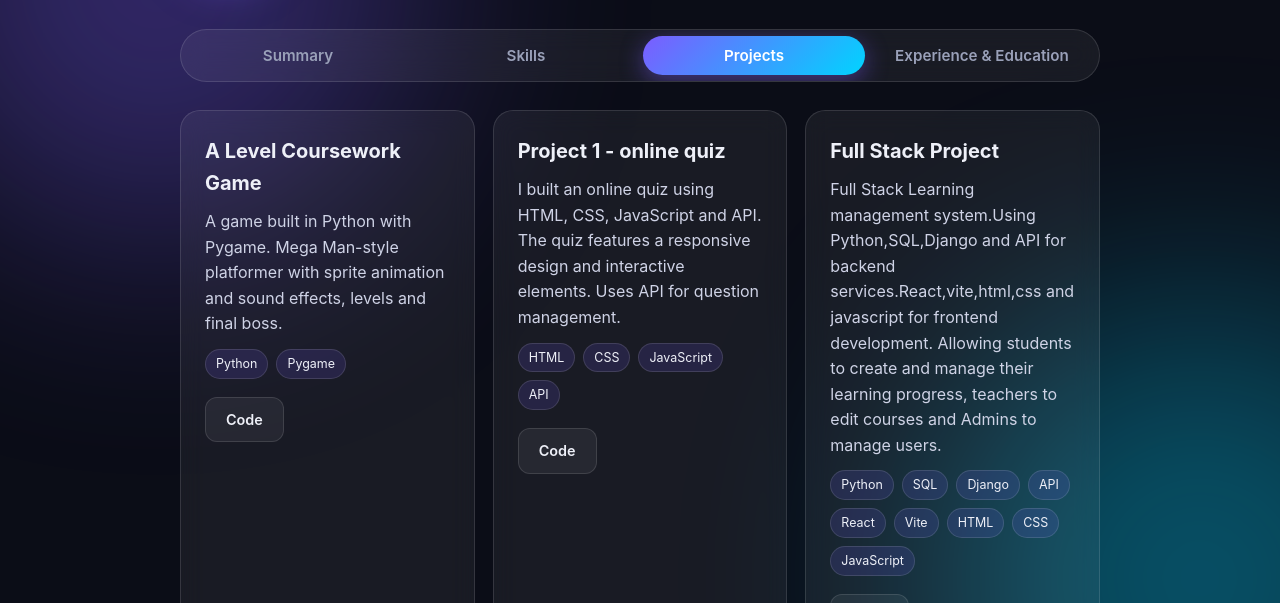
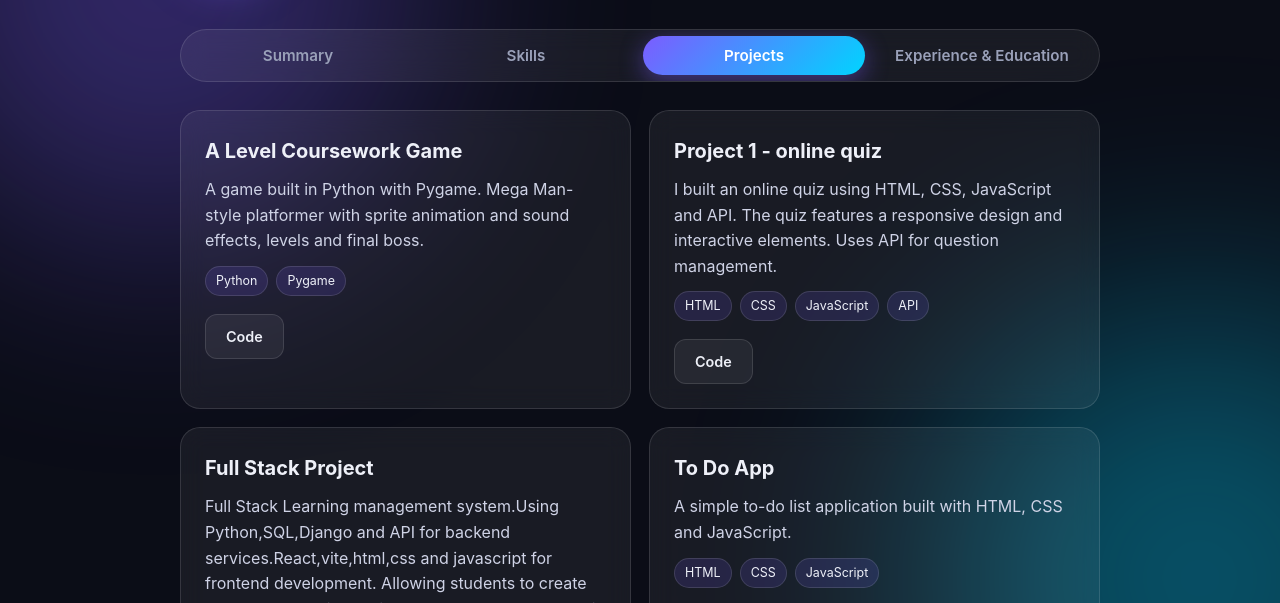
Before and after one commit to Niel-Tailor/Portfolio, a plain HTML site: page index.html in a window 1280 px wide. Both pictures are taken after a click on the tab "Projects". Shown: the part 172-775 px from the top of the page. Drawn offline with Linux system fonts and the light colour scheme.

Commit message:
projects added

```diff
--- a/index.html
+++ b/index.html
@@ -109,7 +109,15 @@
             <a class="btn" href="https://github.com/Niel-Tailor/Full-Stack-Course-Project" target="_blank" rel="noopener">Code</a>
           </div>
         </article>
-      </div>
+        <article class="card project">
+            <h2>To Do App</h2>
+            <p>A simple to-do list application built with HTML, CSS and JavaScript.</p>
+            <ul class="chips small"><li>HTML</li><li>CSS</li><li>JavaScript</li></ul>
+            <div class="links">
+              <a class="btn" href="https://github.com/Niel-Tailor/ToDo-App" target="_blank" rel="noopener">Code</a>
+            </div>
+          </article>
+        </div>
     </section>
 
     <!-- ===== EXPERIENCE ===== -->
--- a/style.css
+++ b/style.css
@@ -75,7 +75,8 @@ p { color: #cfd3e6; }
 
 .grid { display: grid; grid-template-columns: repeat(auto-fit, minmax(260px, 1fr)); gap: 18px; }
 .grid .card { margin-top: 0 !important; }
-.stats { display: grid; grid-template-columns: repeat(auto-fit, minmax(150px, 1fr)); gap: 18px; }
+#projects .grid { grid-template-columns: repeat(2, 1fr); }   /* ← add this */
+
 .stats .card { margin-top: 0 !important; }
 .stat { text-align: center; }
 .num { display: block; font-size: 2.4rem; font-weight: 800; background: linear-gradient(135deg, var(--accent), var(--accent-2)); -webkit-background-clip: text; background-clip: text; color: transparent; }
```
